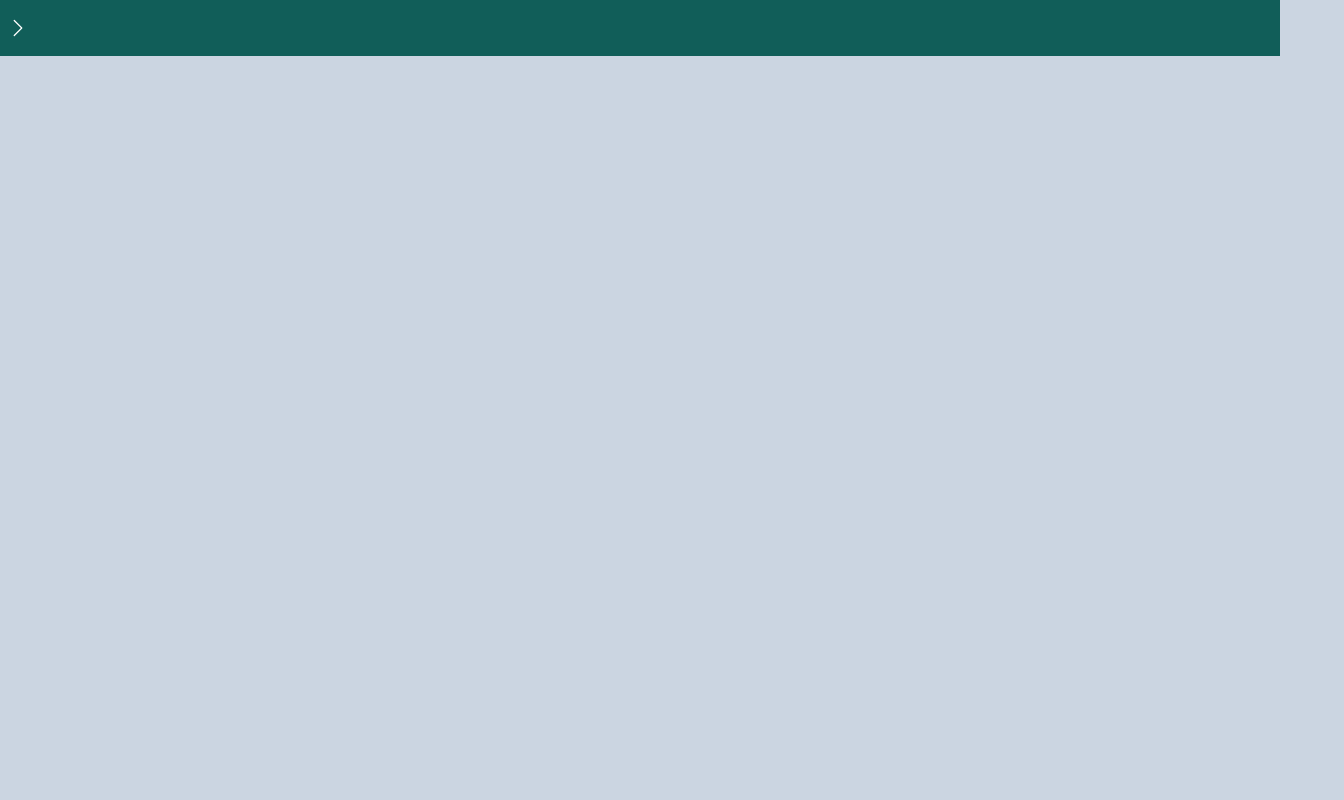
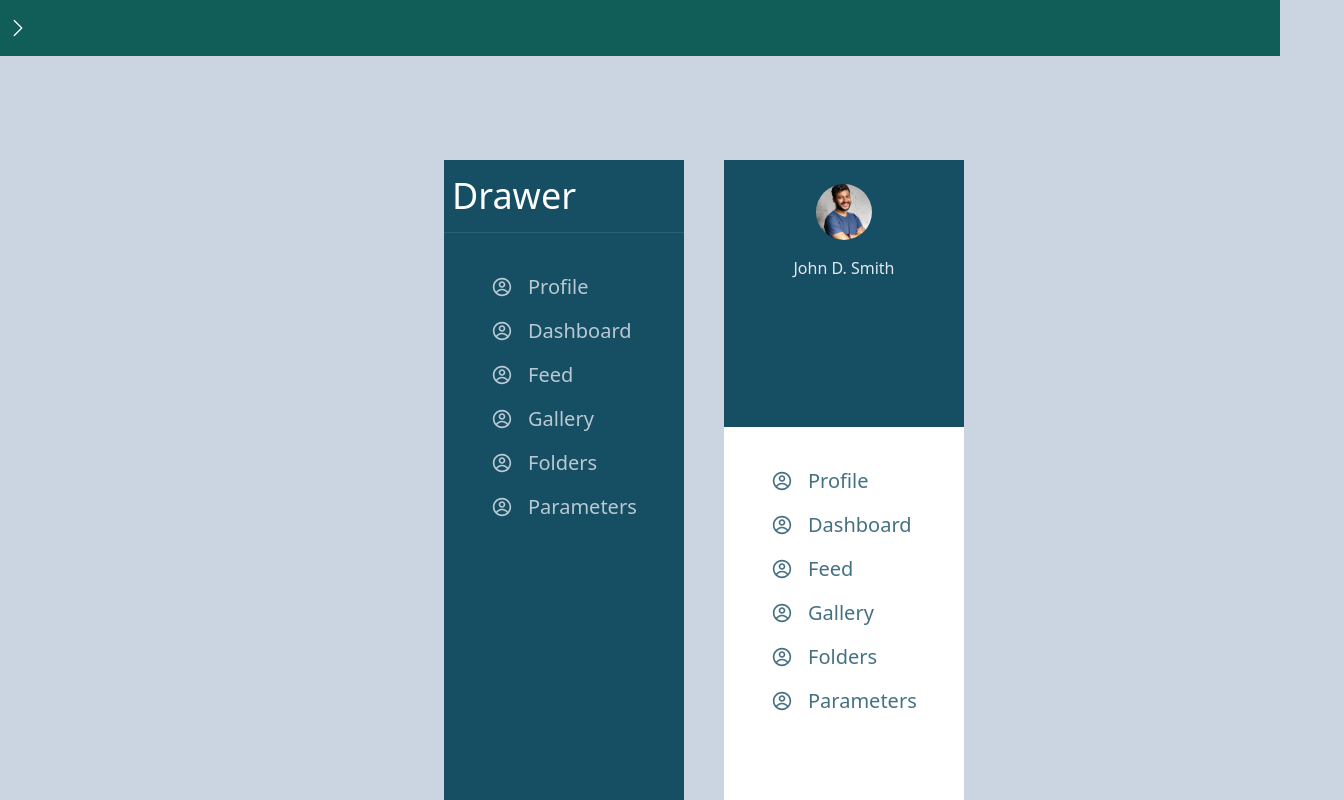
Before and after one commit to PMagatteS/Learn-tailwind, a Next.js app: page /drawers in a window 1280 px wide. Shown: the top 800 px of the page, 1344 px wide, since content can reach past the window. Built offline with nearby package versions, Linux system fonts and the light colour scheme.

Commit message:
Done with the drawers need to add icons

```diff
--- a/components/Navbar.jsx
+++ b/components/Navbar.jsx
@@ -16,7 +16,7 @@ const Drawer = ({toggle}) => {
         <div className="bg-inherit h-24 mt-12">
         <Link href='/'><div  className="p-2 text-xl w-full h-auto text-center hover:[&>*]:bg-teal-700 hover:[&>*]:opacity-100 [&>*]:opacity-80 [&>*]:cursor-pointer"><p>Home</p></div></Link>
     {pages.map((el, index) => (<Link href={el} key={index}><div  className="p-2 text-xl w-full h-auto text-center hover:[&>*]:bg-teal-700 hover:[&>*]:opacity-100 [&>*]:opacity-80 [&>*]:cursor-pointer"><p>{el.charAt(0).toUpperCase() + el.slice(1)}</p></div></Link>))}
-        <button onClick={() => document.documentElement.classList.add('dark')}>dark</button>
+
         </div>
 
 
--- a/pages/drawers.jsx
+++ b/pages/drawers.jsx
@@ -1,9 +1,58 @@
 import React from 'react';
+import Image from 'next/image';
+import {CgProfile} from 'react-icons/cg'
+
+const DrawerContent = () => {
+    const drawerElements = ["Profile", "Dashboard", "Feed", "Gallery", "Folders", "Parameters"]
+    return(
+        <>
+            {drawerElements.map((el, i) => (<div key={i} className="p-2 text-xl text-inherit w-full h-auto text-center hover:[&>*]:bg-slate-500/20 hover:[&>*]:opacity-100 [&>*]:opacity-80 [&>*]:cursor-pointer"><div><div className='flex justify-center gap-4 w-fit pl-10'><CgProfile className='my-auto'/><p>{el}</p></div></div></div>))}
+        </>
+    )
+}
+
+const SimpleDrawer = () => {
+    return(
+        <div className="w-60 h-full bg-cyan-900 text-slate-200">
+            <div className='border-b border-white/10 mb-8' >
+                <h2 className='text-4xl text-white pl-2 py-4 '>
+                    Drawer
+                </h2>
+            </div>
+            <DrawerContent/>
+        </div>
+    )
+}
+
+const ProfileDrawer = () => {
+    return(
+        <div className='w-60 h-full bg-white'>
+            <div className="w-full h-1/3 bg-cyan-900 mb-8 pt-6">
+                <div className="w-14 h-14 relative rouded-full mx-auto">
+                <Image
+              src="/images/profilepicture.jpg"
+              className="object-cover rounded-full"
+              fill={true}
+              alt=""
+            />
+                </div>
+
+                <h2 className='text-center text-slate-200 py-4'>John D. Smith</h2>
+
+            </div>
+
+            <div className="text-cyan-900">
+            <DrawerContent/>
+            </div>
+        </div>
+    )
+}
 
 const drawer = () => {
     return (
-        <div>
-
+        <div className='w-screen h-screen flex justify-center gap-10'>
+            <SimpleDrawer/>
+            <ProfileDrawer/>
         </div>
     );
 };
```
Also changed, not shown: pages/index.jsx (+2 -0 lines).
